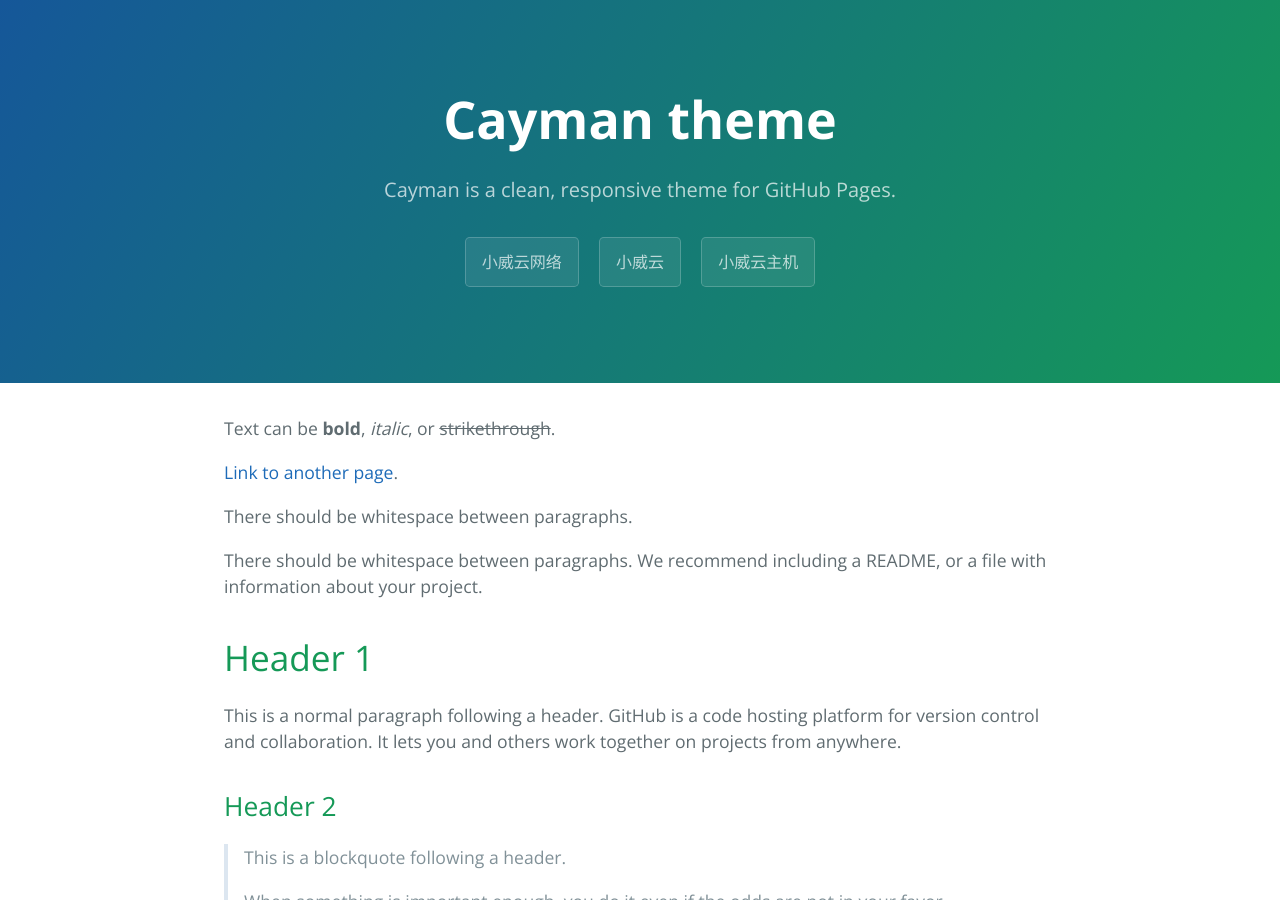
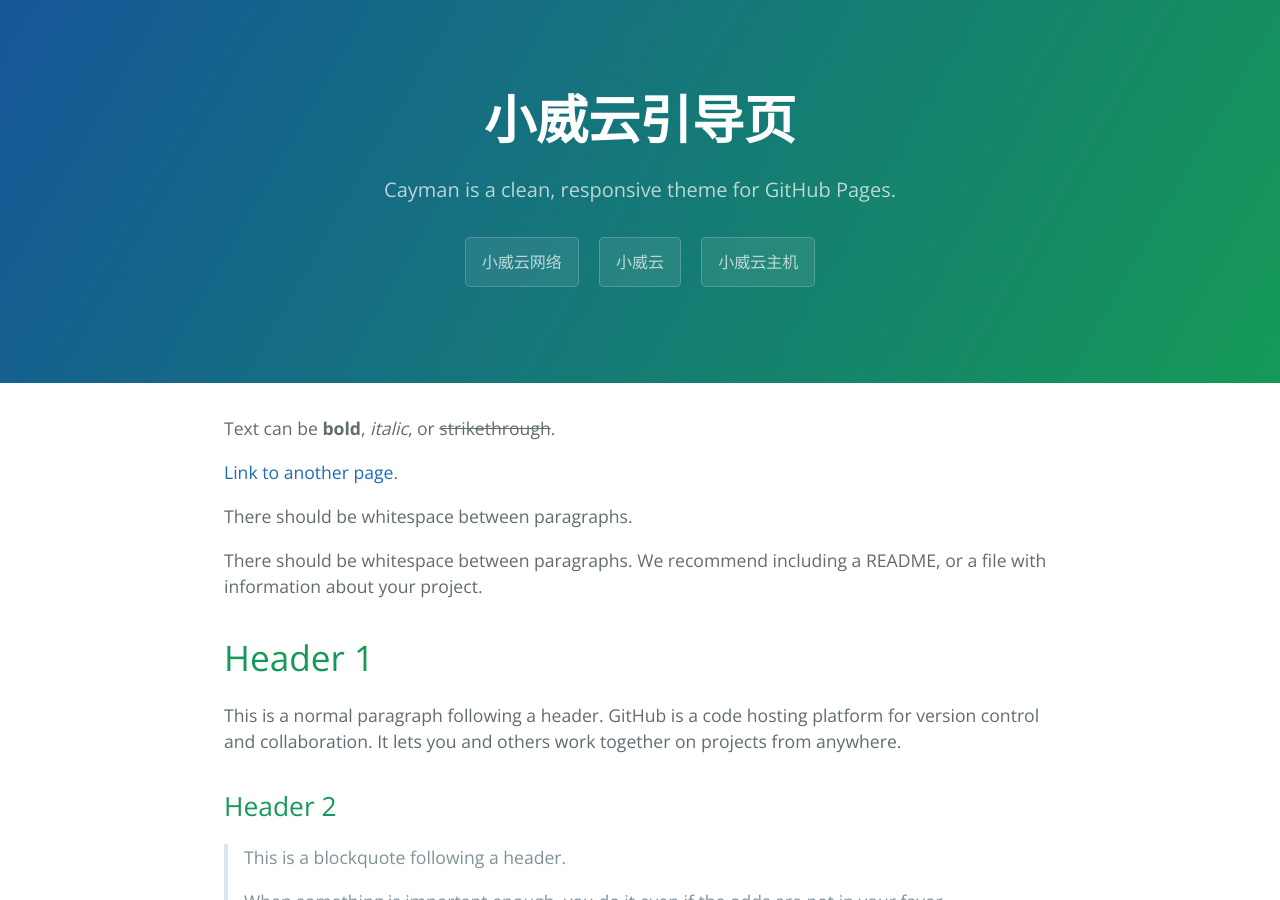
Before and after one commit to xweiyun123/daohang, a Jekyll site: the page built from index.md, in a window 1280 px wide and 900 px high. Built offline with Jekyll 4.4.1, drawn with Linux system fonts in a browser that asks for light colours.

Commit message:
Update _config.yml

```diff
--- a/_config.yml
+++ b/_config.yml
@@ -1,4 +1,4 @@
-title: Cayman theme
+title: 小威云引导页
 description: Cayman is a clean, responsive theme for GitHub Pages.
 show_downloads: true
 google_analytics:
```
